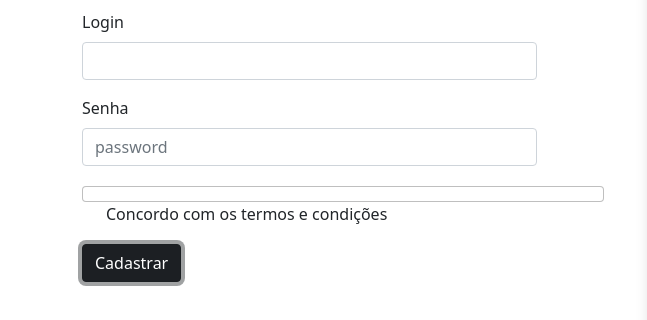
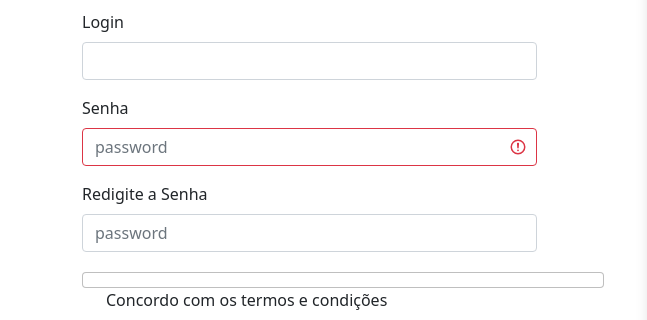
Before and after one commit to danilose/Projeto-Account-2, a website: page signup.html in a window 1280 px wide. Both pictures are taken after a click on the button "Cadastrar". Shown: the part 418-738 px from the top of the page, 0-647 px from the left. Drawn offline with nearby package versions, Linux system fonts and the light colour scheme.

Commit message:
ajustes nos campos

```diff
--- a/js/signup.script.js
+++ b/js/signup.script.js
@@ -23,7 +23,7 @@ document.addEventListener("DOMContentLoaded", function (event) {
   function formValidation() {
     // pega os inputs
     let inputUser = document.querySelector("#fname");
-    let inputPassword = document.querySelector("#fcidade");
+    let inputPassword = document.querySelector("#fsenha");
 
     // inicializa a variável de controle da validação
     let validation = true;
@@ -80,6 +80,8 @@ document.addEventListener("DOMContentLoaded", function (event) {
         senha: senha.value,
       };
 
+      console.log(cpf);
+
       // chama a API passando o objeto
       axios
         .post(`${baseURL}/usuarios`, userSignup)
--- a/signup.html
+++ b/signup.html
@@ -15,6 +15,7 @@
 
     <title>Account</title>
   </head>
+
   <body>
     <!-- Header Section -->
     <header class="header container-fluid">
@@ -27,28 +28,23 @@
           <a class="navbar-link text-dark" href="login.html">Login</a>
         </div>
       </div>
-
     </header>
 
-    <body>
+    <section>
       <div class="container area-200">
         <div class="row">
           <div class="col">
-
             <h1 class="about---register-title text-black">Dados Pessoais</h1>
 
             <form class="g-3">
-
               <div class="col-md-10">
                 <label for="fCPF" class="form-label mt-3">CPF</label>
-
                 <input
                   type="text"
                   class="form-control"
                   id="fCPF"
                   maxlength="11"
                   placeholder="Insira seu CPF"
-                    aria-describedby="inputGroupPrepend2"
                   required
                 />
               </div>
@@ -66,13 +62,37 @@
 
               <div class="col-md-10">
                 <label for="flogin" class="form-label mt-3">Login</label>
-                <input type="text" class="form-control" id="flogin" value="" required />
+                <input
+                  type="text"
+                  class="form-control"
+                  id="flogin"
+                  value=""
+                  required
+                />
               </div>
-
 
               <div class="col-md-10">
                 <label for="fsenha" class="form-label mt-3">Senha</label>
-                <input type="text" class="form-control" id="fsenha" placeholder="password" required />
+                <input
+                  type="password"
+                  class="form-control"
+                  id="fsenha"
+                  placeholder="password"
+                  required
+                />
+              </div>
+
+              <div class="col-md-10">
+                <label for="fresenha" class="form-label mt-3"
+                  >Redigite a Senha</label
+                >
+                <input
+                  type="password"
+                  class="form-control"
+                  id="fresenha"
+                  placeholder="password"
+                  required
+                />
               </div>
 
               <div class="col-12">
@@ -89,6 +109,7 @@
                   </label>
                 </div>
               </div>
+
               <div class="col-12">
                 <button
                   type="button"
@@ -99,7 +120,6 @@
                 </button>
               </div>
             </form>
-
           </div>
 
           <div class="col">
@@ -118,7 +138,7 @@
           </div>
         </div>
       </div>
-    </body>
+    </section>
 
     <footer class="footer area-150">
       <h6 class="footer--title text-white">Account CopyRight 2021.</h6>
@@ -129,6 +149,7 @@
       integrity="sha384-ygbV9kiqUc6oa4msXn9868pTtWMgiQaeYH7/t7LECLbyPA2x65Kgf80OJFdroafW"
       crossorigin="anonymous"
     ></script>
+
     <script
       src="https://cdnjs.cloudflare.com/ajax/libs/axios/0.21.1/axios.min.js"
       integrity="sha512-bZS47S7sPOxkjU/4Bt0zrhEtWx0y0CRkhEp8IckzK+ltifIIE9EMIMTuT/mEzoIMewUINruDBIR/jJnbguonqQ=="
```
Lines whose indentation alone changed are shown as unchanged.
